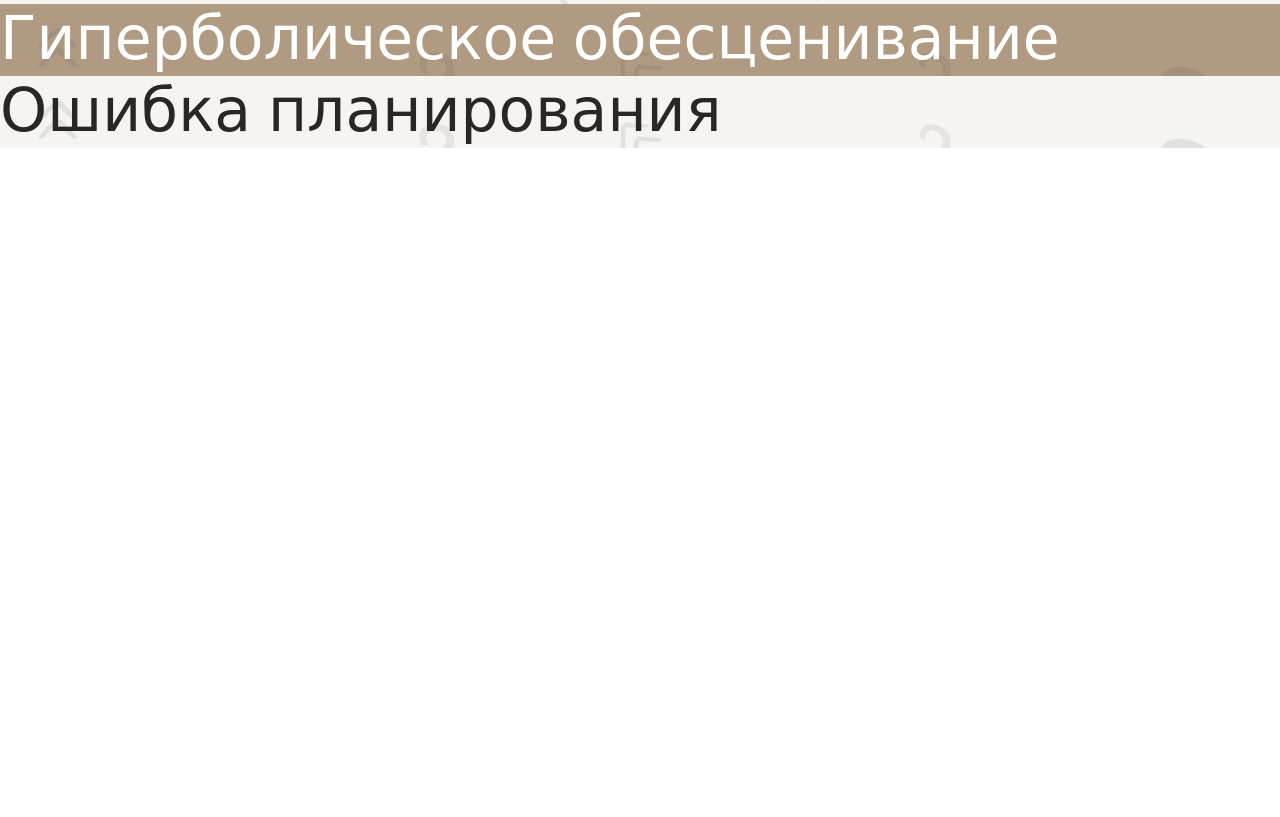
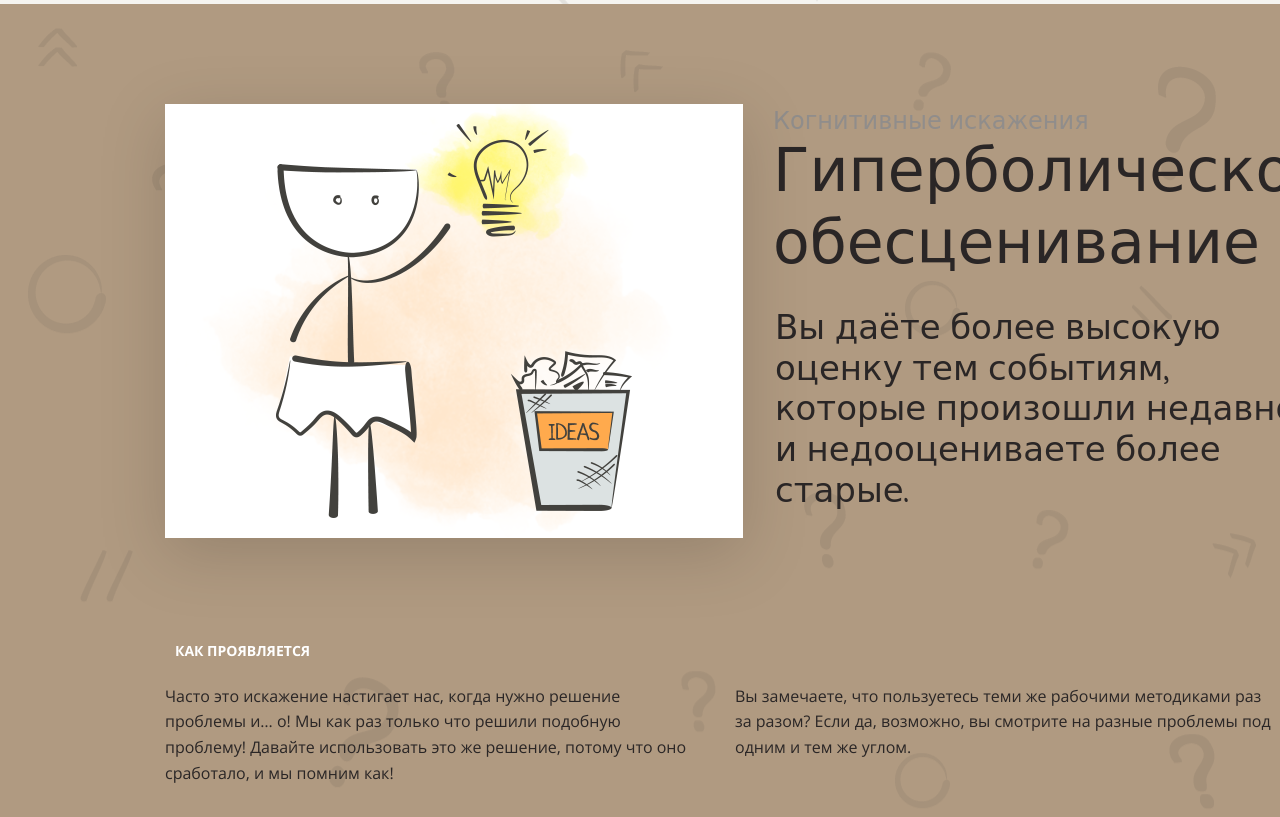
Before and after one commit to Abra19/cognitive_distortions_layout, a website: page src/index.html in a window 1280 px wide. Shown: the part 5616-6433 px from the top of the page. Before the commit the page ends 6005 px from the top, so only its background shows below. Drawn offline with Linux system fonts and the light colour scheme; files whose address does not match are found by name.

Commit message:
Project height step finished

```diff
--- a/src/index.html
+++ b/src/index.html
@@ -189,7 +189,33 @@
             </div>
         </section>
         <section class="sample-problem-depreciation section-bkgr section-bkgr-dark" id="problem-depreciation">
-            <h2 class="color-white">Гиперболическое обесценивание</h2>
+            <div class="container">
+                <div class="section-header">
+                    <div class="section-element">
+                        <img src="../images/3.png" alt="Два программиста за работой" class="img-section" width="578" height="434">
+                    </div>
+                    <div class="section-element">
+                        <p class="cognitive-distortion cognitive-dark">Когнитивные искажения</p>
+                        <h2 class="section-title color-dark">Гиперболическое обесценивание</h2>
+                        <p class="distortion-description color-dark">
+                            Вы даёте более высокую оценку тем событиям, которые произошли недавно,
+                            и недооцениваете более старые.
+                        </p>
+                    </div>
+                </div>
+                <h4 class="middle-title middle-title-dark">Как проявляется</h4>
+                <div class="text-container effects-text">
+                    <p class="first-paragraph">
+                        Часто это искажение настигает нас, когда нужно решение проблемы и… о! Мы как раз только
+                        что решили подобную проблему! Давайте использовать это же решение, потому что оно сработало,
+                        и мы помним как!
+                    </p>
+                    <p>
+                        Вы замечаете, что пользуетесь теми же рабочими методиками раз за разом? Если да,
+                        возможно, вы смотрите на разные проблемы под одним и тем же углом.
+                    </p>
+                </div>
+            </div>
         </section>
         <section class="sample-problem-planing-defects section-bkgr section-bkgr-light" id="problem-planing">
             <h2 class="color-dark">Ошибка планирования</h2>
```
